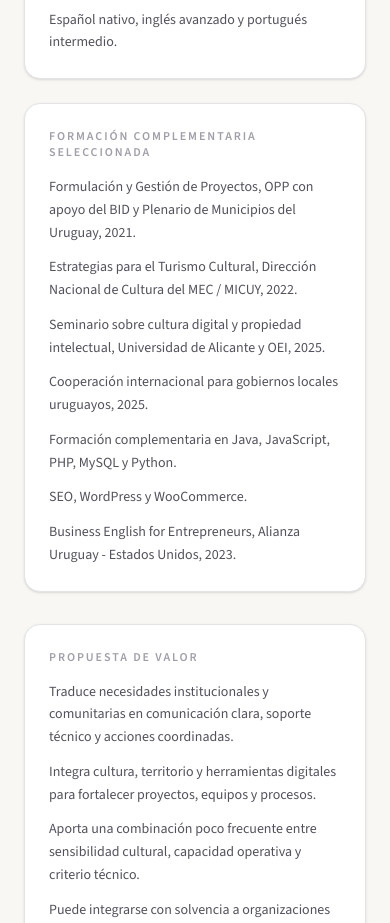
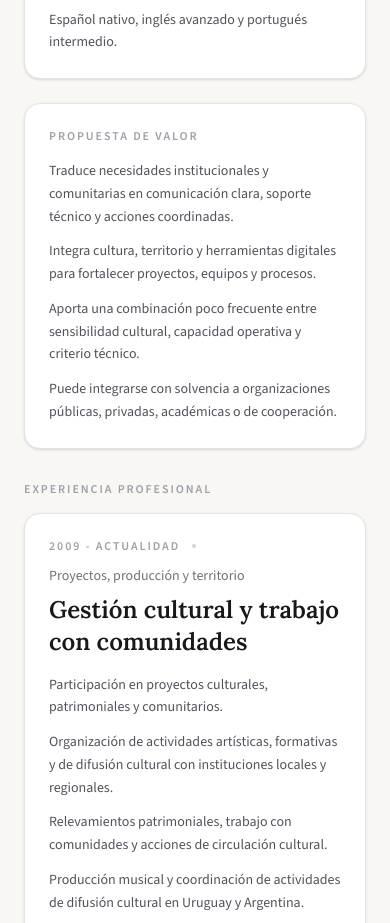
Before and after one commit to nuevositio/sergio-perez-website2, a Next.js app: page /sobre-mi in a window 390 px wide. Shown: the part 2740-3663 px from the top of the page. Built offline with nearby package versions, Linux system fonts and the light colour scheme.

Commit message:
Actualiza seccion sobre mi

```diff
--- a/src/app/(public)/sobre-mi/page.tsx
+++ b/src/app/(public)/sobre-mi/page.tsx
@@ -91,15 +91,98 @@ const education = [
   "Posgrado en Políticas Culturales de Base Comunitaria, FLACSO, en curso mediante beca de IberCultura Viva.",
 ];
 
-const complementaryTraining = [
-  "Formulación y Gestión de Proyectos, OPP con apoyo del BID y Plenario de Municipios del Uruguay, 2021.",
-  "Estrategias para el Turismo Cultural, Dirección Nacional de Cultura del MEC / MICUY, 2022.",
-  "Seminario sobre cultura digital y propiedad intelectual, Universidad de Alicante y OEI, 2025.",
-  "Cooperación internacional para gobiernos locales uruguayos, 2025.",
-  "Formación complementaria en Java, JavaScript, PHP, MySQL y Python.",
-  "SEO, WordPress y WooCommerce.",
-  "Business English for Entrepreneurs, Alianza Uruguay - Estados Unidos, 2023.",
+const certificationGroups = [
+  {
+    area: "Gestión cultural, patrimonio y territorio",
+    summary: "Formación universitaria, patrimonio, turismo cultural y cultura digital aplicada.",
+    accent: "bg-[#15385f] text-white",
+    items: [
+      {
+        title: "Diploma en Gestión Cultural",
+        issuer: "Universidad Católica del Uruguay",
+        year: "2024",
+        detail: "Formación académica orientada a gestión, diseño y sostenibilidad de proyectos culturales.",
+      },
+      {
+        title: "Tecnicatura Universitaria en Bienes Culturales",
+        issuer: "Universidad de la República",
+        year: "En curso",
+        detail: "Trayecto universitario vinculado a patrimonio, bienes culturales y territorio.",
+      },
+      {
+        title: "Posgrado en Políticas Culturales de Base Comunitaria",
+        issuer: "FLACSO / IberCultura Viva",
+        year: "En curso",
+        detail: "Formación de posgrado cursada mediante beca de IberCultura Viva.",
+      },
+      {
+        title: "Estrategias para el Turismo Cultural",
+        issuer: "Dirección Nacional de Cultura del MEC / MICUY",
+        year: "2022",
+        detail: "Taller realizado en Trinidad, Flores, del 23 al 26 de junio de 2022.",
+      },
+      {
+        title: "Cultura digital y propiedad intelectual",
+        issuer: "Universidad de Alicante / OEI",
+        year: "2025",
+        detail: "Seminario en línea de 12 horas sobre derecho de autor en el siglo XXI.",
+      },
+    ],
+  },
+  {
+    area: "Proyectos, cooperación y gestión pública",
+    summary: "Herramientas para formular, coordinar, evaluar y escalar iniciativas institucionales.",
+    accent: "bg-zinc-900 text-white",
+    items: [
+      {
+        title: "Formulación y Gestión de Proyectos",
+        issuer: "OPP, BID y Plenario de Municipios del Uruguay",
+        year: "2021",
+        detail: "Curso virtual de 30 horas dictado entre el 18/10/2021 y el 29/11/2021.",
+      },
+      {
+        title: "Cooperación internacional para gobiernos locales uruguayos",
+        issuer: "Formación especializada",
+        year: "2025",
+        detail: "Capacitación aplicada a oportunidades de cooperación en ámbitos subnacionales.",
+      },
+    ],
+  },
+  {
+    area: "Tecnología, desarrollo web y marketing digital",
+    summary: "Capacitación técnica orientada a construir, posicionar y mantener plataformas digitales.",
+    accent: "bg-[#dce6f0] text-[#15385f]",
+    items: [
+      {
+        title: "Java, JavaScript, PHP, MySQL y Python",
+        issuer: "Formación complementaria en programación",
+        year: "Formación continua",
+        detail: "Bases de desarrollo web, lógica de programación, backend y bases de datos.",
+      },
+      {
+        title: "SEO, WordPress y WooCommerce",
+        issuer: "Formación profesional aplicada",
+        year: "Formación continua",
+        detail: "Optimización orgánica, sitios administrables, mantenimiento web y comercio electrónico.",
+      },
+    ],
+  },
+  {
+    area: "Idiomas y comunicación profesional",
+    summary: "Competencias de comunicación para contextos institucionales, digitales y de negocio.",
+    accent: "bg-zinc-100 text-zinc-700",
+    items: [
+      {
+        title: "Business English for Entrepreneurs",
+        issuer: "Alianza Uruguay - Estados Unidos",
+        year: "2023",
+        detail: "Inglés aplicado a emprendimientos, negociación, proyectos y comunicación profesional.",
+      },
+    ],
+  },
 ];
+
+const certificationCount = certificationGroups.reduce((total, group) => total + group.items.length, 0);
 
 const tools = [
   "Google Workspace, Notion y entornos colaborativos",
@@ -170,9 +253,9 @@ export default function SobreMiPage() {
         ))}
       </section>
 
-      <section className="grid gap-8 lg:grid-cols-[0.9fr_1.1fr]">
-        <aside className="space-y-6">
-          <section className="rounded-2xl border border-zinc-200 bg-white p-6 shadow-sm">
+      <section className="space-y-8">
+        <div className="grid gap-6 lg:grid-cols-2">
+          <section className="rounded-2xl border border-zinc-200 bg-white p-6 shadow-sm lg:col-span-2">
             <p className="text-xs font-semibold uppercase tracking-[0.16em] text-zinc-400">Competencias</p>
             <div className="mt-4 flex flex-wrap gap-2">
               {competencies.map((item) => (
@@ -203,17 +286,6 @@ export default function SobreMiPage() {
           </section>
 
           <section className="rounded-2xl border border-zinc-200 bg-white p-6 shadow-sm">
-            <p className="text-xs font-semibold uppercase tracking-[0.16em] text-zinc-400">Formación complementaria seleccionada</p>
-            <ul className="mt-4 space-y-3 text-sm leading-relaxed text-zinc-600">
-              {complementaryTraining.map((item) => (
-                <li key={item}>{item}</li>
-              ))}
-            </ul>
-          </section>
-        </aside>
-
-        <div className="space-y-6">
-          <section className="rounded-2xl border border-zinc-200 bg-white p-6 shadow-sm">
             <p className="text-xs font-semibold uppercase tracking-[0.16em] text-zinc-400">Propuesta de valor</p>
             <ul className="mt-4 space-y-3 text-sm leading-relaxed text-zinc-600">
               <li>Traduce necesidades institucionales y comunitarias en comunicación clara, soporte técnico y acciones coordinadas.</li>
@@ -222,14 +294,16 @@ export default function SobreMiPage() {
               <li>Puede integrarse con solvencia a organizaciones públicas, privadas, académicas o de cooperación.</li>
             </ul>
           </section>
+        </div>
 
-          <section className="space-y-4">
-            <div>
-              <p className="text-xs font-semibold uppercase tracking-[0.16em] text-zinc-400">Experiencia profesional</p>
-            </div>
+        <section className="space-y-4">
+          <div>
+            <p className="text-xs font-semibold uppercase tracking-[0.16em] text-zinc-400">Experiencia profesional</p>
+          </div>
 
+          <div className="grid gap-5 lg:grid-cols-3">
             {experience.map((item) => (
-              <article key={item.role} className="rounded-2xl border border-zinc-200 bg-white p-6 shadow-sm">
+              <article key={item.role} className="flex h-full flex-col rounded-2xl border border-zinc-200 bg-white p-6 shadow-sm">
                 <div className="flex flex-wrap items-center gap-3">
                   <span className="text-xs font-semibold uppercase tracking-[0.16em] text-zinc-400">{item.period}</span>
                   <span className="h-1 w-1 rounded-full bg-zinc-300" />
@@ -248,8 +322,61 @@ export default function SobreMiPage() {
                 ) : null}
               </article>
             ))}
-          </section>
+          </div>
+        </section>
+      </section>
+
+      <section className="space-y-6">
+        <div className="flex flex-col gap-3 border-t border-zinc-200 pt-10 md:flex-row md:items-end md:justify-between">
+          <div>
+            <p className="text-xs font-semibold uppercase tracking-[0.16em] text-zinc-400">Certificaciones</p>
+            <h2 className="mt-2 text-3xl font-semibold text-zinc-900">Formación acreditada y continua</h2>
+          </div>
+          <p className="max-w-md text-sm leading-relaxed text-zinc-600">
+            {certificationCount} certificaciones y trayectos formativos agrupados por área de trabajo.
+          </p>
         </div>
+
+        <div className="space-y-8">
+          {certificationGroups.map((group) => (
+            <section key={group.area} className="space-y-4">
+              <div className="rounded-2xl border border-zinc-200 bg-white p-5 shadow-sm">
+                <div className="flex flex-col gap-4 md:flex-row md:items-center md:justify-between">
+                  <div className="max-w-2xl">
+                    <h3 className="text-2xl font-semibold text-zinc-900">{group.area}</h3>
+                    <p className="mt-2 text-sm leading-relaxed text-zinc-600">{group.summary}</p>
+                  </div>
+                  <div className={`inline-flex w-fit items-center rounded-full px-4 py-2 text-xs font-semibold ${group.accent}`}>
+                    {group.items.length} {group.items.length === 1 ? "certificación" : "certificaciones"}
+                  </div>
+                </div>
+              </div>
+
+              <div className="grid auto-rows-fr gap-4 md:grid-cols-2 xl:grid-cols-3">
+                {group.items.map((item) => (
+                  <article
+                    key={`${group.area}-${item.title}`}
+                    className="flex h-full min-h-48 flex-col justify-between rounded-2xl border border-zinc-200 bg-white p-5 shadow-sm"
+                  >
+                    <div>
+                      <div className="flex flex-wrap items-center gap-2">
+                        <span className="rounded-full bg-zinc-100 px-2.5 py-1 text-xs font-semibold text-zinc-500">
+                          {item.year}
+                        </span>
+                        <span className="text-xs font-medium uppercase tracking-[0.14em] text-zinc-400">
+                          {item.issuer}
+                        </span>
+                      </div>
+                      <h4 className="mt-3 text-lg font-semibold leading-snug text-zinc-900">{item.title}</h4>
+                    </div>
+                    <p className="mt-4 text-sm leading-relaxed text-zinc-600">{item.detail}</p>
+                  </article>
+                ))}
+              </div>
+            </section>
+          ))}
+        </div>
+
       </section>
     </div>
   );
```
